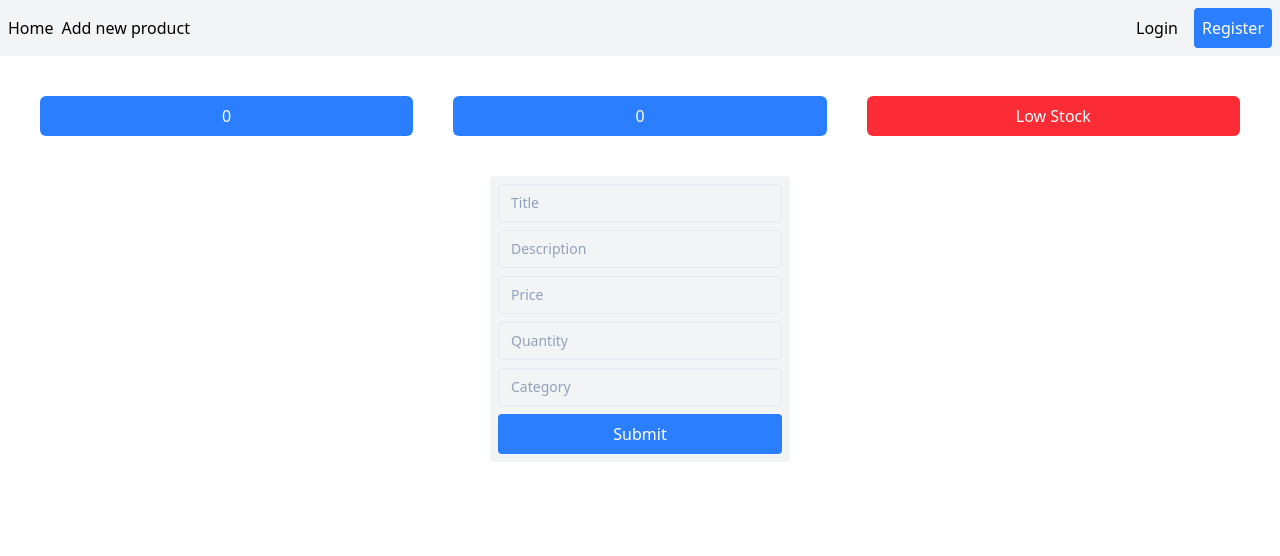
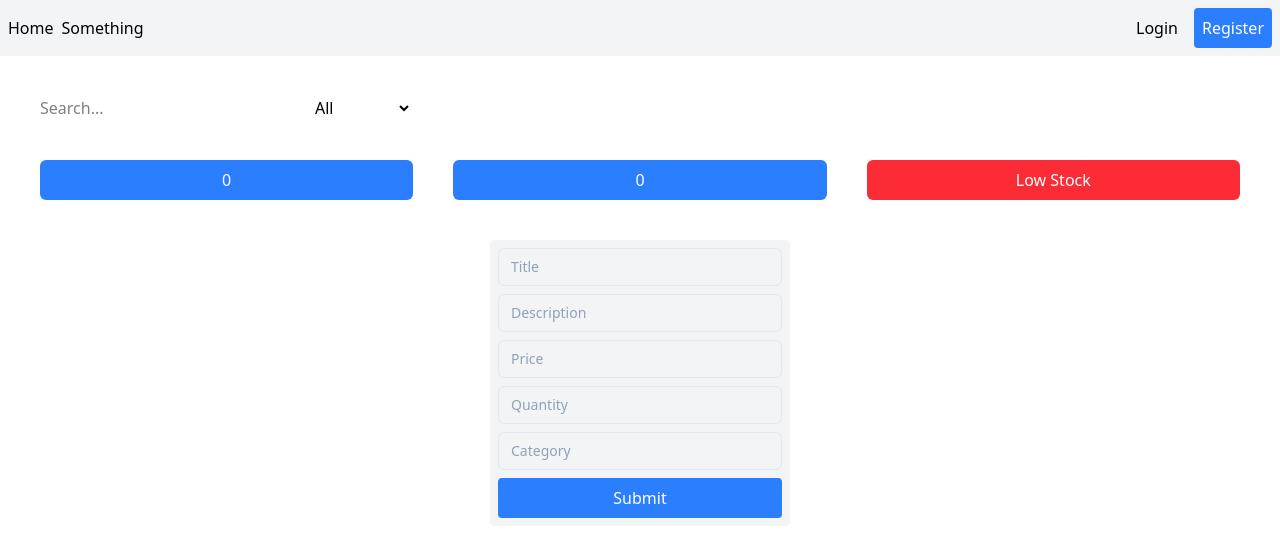
Before and after one commit to patenhar/Frontend-1-assignment, a React (Vite) app: page / in a window 1280 px wide. Shown: the top 556 px of the page. Built offline with nearby package versions, Linux system fonts and the light colour scheme.

Commit message:
Modified searchbar and filter to work with homepage implementation

```diff
--- a/src/Components/Navbar.tsx
+++ b/src/Components/Navbar.tsx
@@ -7,7 +7,7 @@ export default function Navbar() {
         <div className="md:container md:mx-auto flex justify-between">
           <div className="flex gap-2 items-center">
             <div>Home</div>
-            <div>Add new product</div>
+            <div>Something</div>
           </div>
           <div className="flex gap-2">
             <a className="p-2 border-0 rounded-sm">Login</a>
--- a/src/Components/ProductCard.tsx
+++ b/src/Components/ProductCard.tsx
@@ -1,5 +1,6 @@
 import type { UUID } from "crypto";
 import React from "react";
+import { toast } from "react-toastify";
 
 interface ProductCardProps {
   id: UUID;
@@ -21,6 +22,7 @@ export default function ProductCard({
   const removeProduct = (e) => {
     console.log(id);
     if (localStorage.getItem(id)) localStorage.removeItem(id);
+    toast.success("Deleted");
   };
   return (
     <div className="bg-gray-100 w-70 flex flex-col items-center border-0 rounded-sm">
--- a/src/Components/SearchBar.tsx
+++ /dev/null
@@ -1,44 +0,0 @@
-import React from "react";
-import ProductCard from "./ProductCard";
-
-export default function SearchBar() {
-  const [query, setQuery] = useState("");
-
-  const storage = Object.values({ ...localStorage });
-  const products = storage.map((product, idx) => JSON.parse(product));
-
-  const matchingProducts = products.filter((product) =>
-    product.toLowerCase().includes(query.toLowerCase()),
-  );
-
-  return (
-    <div style={{ padding: "20px", fontFamily: "Arial" }}>
-      <h2>Search Fruits</h2>
-
-      <input
-        type="text"
-        placeholder="Search..."
-        value={query}
-        onChange={(e) => setQuery(e.target.value)}
-      />
-
-      <div>
-        {matchingProducts.length > 0 ? (
-          matchingProducts.map((product, index) => (
-            <ProductCard
-              id={product.id}
-              imageUrl={product.imageUrl}
-              title={product.title}
-              description={product.description}
-              price={product.price}
-              quantity={product.quantity}
-              key={product.id}
-            />
-          ))
-        ) : (
-          <p>No results found</p>
-        )}
-      </div>
-    </div>
-  );
-}
--- a/src/Pages/Home.tsx
+++ b/src/Pages/Home.tsx
@@ -1,4 +1,4 @@
-import React from "react";
+import React, { useState } from "react";
 import ProductCard from "../Components/ProductCard";
 import ProductForm from "../Components/ProductForm";
 import TotalProducts from "../Components/TotalProducts";
@@ -6,21 +6,43 @@ import TotalInventoryValue from "../Components/TotalInventoryValue";
 import LowStockAlert from "../Components/LowStockAlert";
 
 export default function Home() {
+  const [query, setQuery] = useState("");
+  const [category, setCategory] = useState("All");
+
   const storage = Object.values({ ...localStorage });
   console.log(storage);
   const products = storage.map((item, idx) => JSON.parse(item));
 
+  const filteredProducts = products.filter((product) => {
+    const searched = product.title.toLowerCase().includes(query.toLowerCase());
+    const filtered = category === "All" || product.category === category;
+    return searched && filtered;
+  });
+
   return (
     <div className="p-10 gap-10 flex flex-wrap justify-start">
+      <input
+        type="text"
+        placeholder="Search..."
+        value={query}
+        onChange={(e) => setQuery(e.target.value)}
+      />
+      <select value={category} onChange={(e) => setCategory(e.target.value)}>
+        <option value="All">All</option>
+        <option value="Dairy">Dairy</option>
+        <option value="Electronics">Electronics</option>
+      </select>
+
       <div className="flex w-full gap-10">
         <TotalProducts />
         <TotalInventoryValue />
         <LowStockAlert />
       </div>
+
       <ProductForm />
 
       {products &&
-        products.map((product) => (
+        filteredProducts.map((product) => (
           <ProductCard
             id={product.id}
             imageUrl={product.imageUrl}
```
